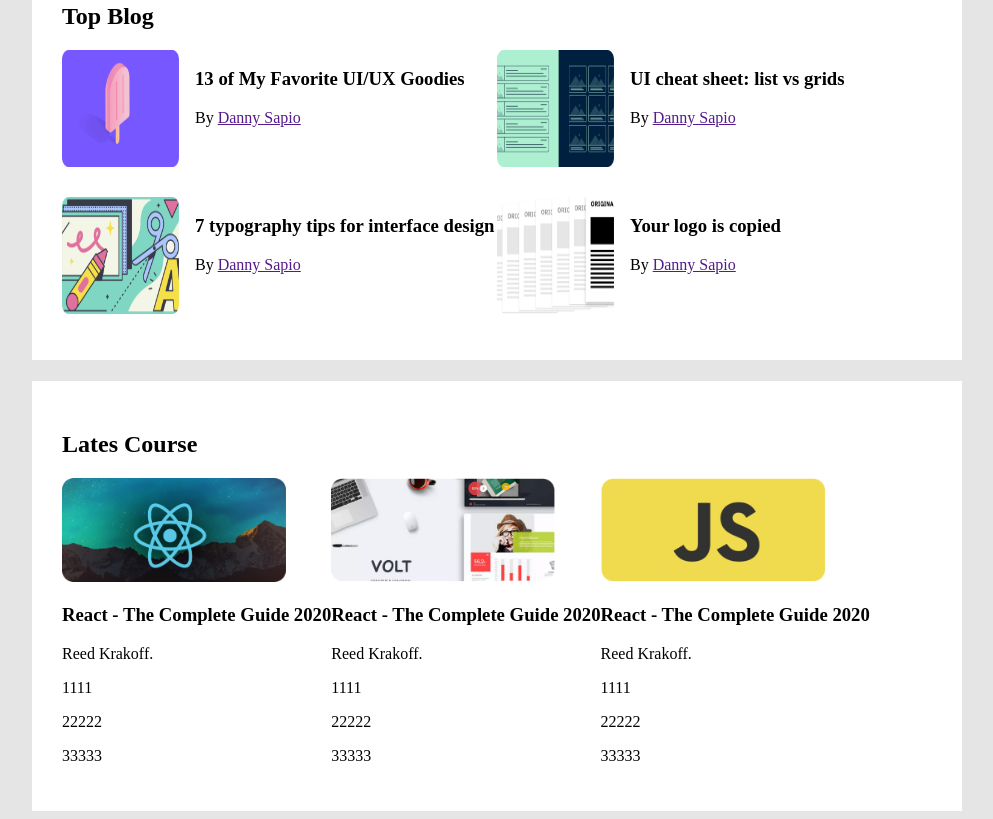
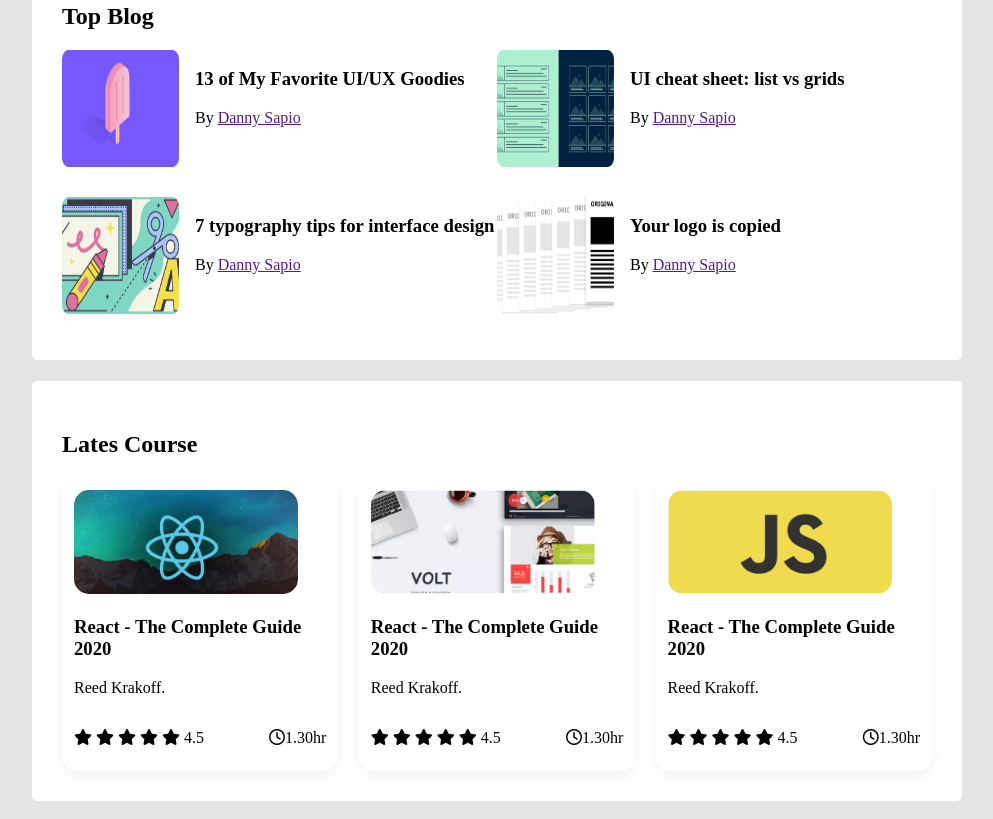
Before and after one commit to MohaimanulIslam/leader-board, a plain HTML site: page index.html in a window 1280 px wide. Shown: the part 316-1135 px from the top of the page, without its empty margins (143-1136 px from the left). Drawn offline with Linux system fonts and the light colour scheme.

Commit message:
margin correction

```diff
--- a/index.html
+++ b/index.html
@@ -5,9 +5,11 @@
     <meta charset="UTF-8">
     <meta http-equiv="X-UA-Compatible" content="IE=edge">
     <meta name="viewport" content="width=device-width, initial-scale=1.0">
+    <!-- font awesome added -->
+    <script src="https://kit.fontawesome.com/37e41e2e8d.js" crossorigin="anonymous"></script>
     <!-- style add  -->
     <link rel="stylesheet" href="stylee.css">
-    <title>Document</title>
+    <title>Leader Board</title>
 </head>
 
 <body>
@@ -119,9 +121,17 @@
                         <h3>React - The Complete Guide 2020</h3>
                         <p>Reed Krakoff.</p>
                         <div class="rating">
-                            <p>1111</p>
-                            <p>22222</p>
-                            <p>33333</p>
+                            <div class="rating-bar">
+                                <i class="fas fa-star"></i>
+                                <i class="fas fa-star"></i>
+                                <i class="fas fa-star"></i>
+                                <i class="fas fa-star"></i>
+                                <i class="fas fa-star"></i>
+                                <span>4.5</span>
+                            </div>
+                            <div class="course-duration">
+                                <p><i class="far fa-clock"></i>1.30hr</p>
+                            </div>
                         </div>
                     </div>
                     <div class="course-details">
@@ -129,9 +139,17 @@
                         <h3>React - The Complete Guide 2020</h3>
                         <p>Reed Krakoff.</p>
                         <div class="rating">
-                            <p>1111</p>
-                            <p>22222</p>
-                            <p>33333</p>
+                            <div class="rating-bar">
+                                <i class="fas fa-star"></i>
+                                <i class="fas fa-star"></i>
+                                <i class="fas fa-star"></i>
+                                <i class="fas fa-star"></i>
+                                <i class="fas fa-star"></i>
+                                <span>4.5</span>
+                            </div>
+                            <div class="course-duration">
+                                <p><i class="far fa-clock"></i>1.30hr</p>
+                            </div>
                         </div>
                     </div>
                     <div class="course-details">
@@ -139,9 +157,17 @@
                         <h3>React - The Complete Guide 2020</h3>
                         <p>Reed Krakoff.</p>
                         <div class="rating">
-                            <p>1111</p>
-                            <p>22222</p>
-                            <p>33333</p>
+                            <div class="rating-bar">
+                                <i class="fas fa-star"></i>
+                                <i class="fas fa-star"></i>
+                                <i class="fas fa-star"></i>
+                                <i class="fas fa-star"></i>
+                                <i class="fas fa-star"></i>
+                                <span>4.5</span>
+                            </div>
+                            <div class="course-duration">
+                                <p><i class="far fa-clock"></i>1.30hr</p>
+                            </div>
                         </div>
                     </div>
                 </div>
--- a/stylee.css
+++ b/stylee.css
@@ -4,7 +4,6 @@ body{
 main{
 
     display: flex;
-    justify-content: center;
     align-items: center;
     flex-direction: column;
 }
@@ -18,6 +17,7 @@ Top player style field
     background-color: #FFFFFF;
     margin-top: 21px;
     padding: 30px;
+    border-radius: 5px;
 }
 
 .players h2{
@@ -33,6 +33,7 @@ Top player style field
 }
 .player{
     display: flex;
+    align-items: center;
 }
 
 .player img{
@@ -74,9 +75,23 @@ courses style starts
 ---------------------*/
 
 .course{
-     display: flex;
+    display: flex;
+    justify-content: space-between;
+ }
+ .course-details{
+    width: 252.42px;
+    height: 269.79px;
+    border-radius: 15px;
+    padding: 12px;
+    box-shadow: 0px 5.34229px 13.3557px rgba(0, 0, 0, 0.05);
  }
 .course-details img{
-     width: 224px;
-     height: 104px;
+    width: 224px;
+    height: 104px;
+    border-radius: 15px;
  }
+ .rating{
+    display: flex;
+    justify-content: space-between;
+    align-items: center;
+ }
```
